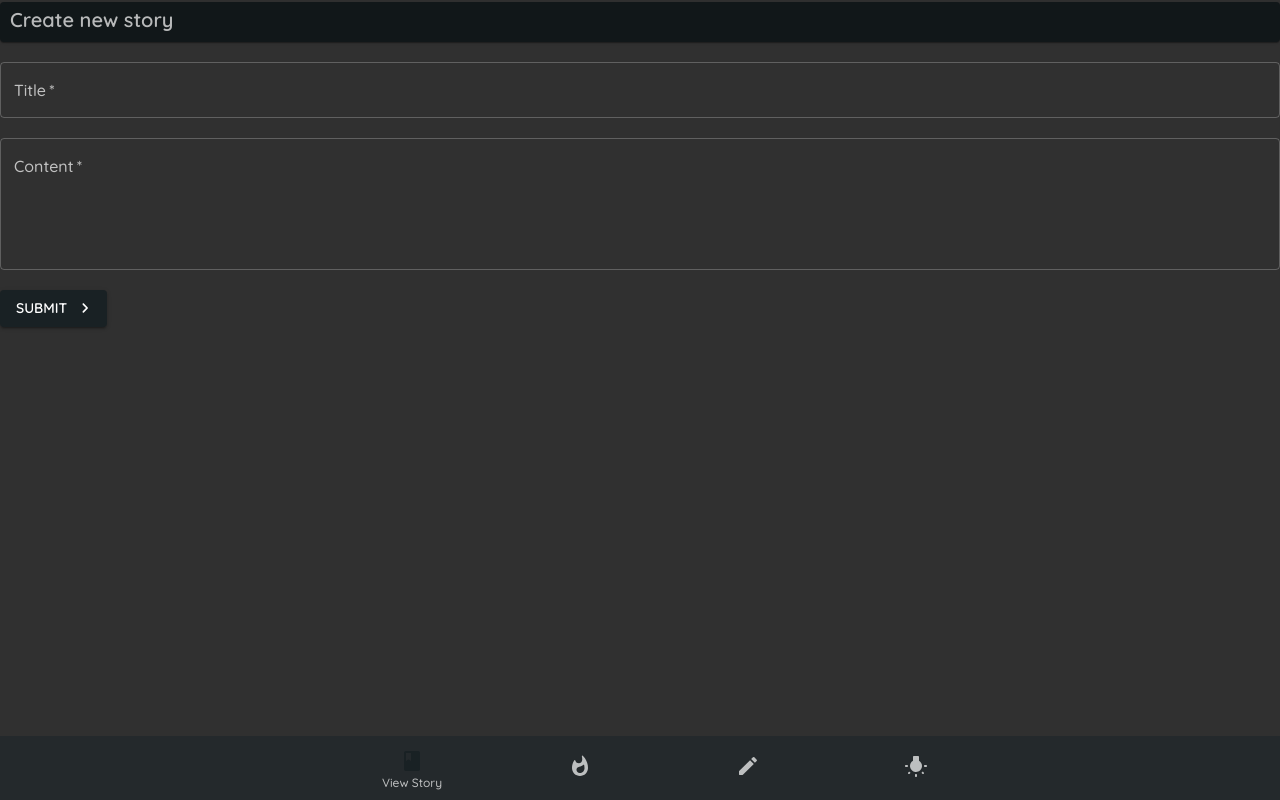
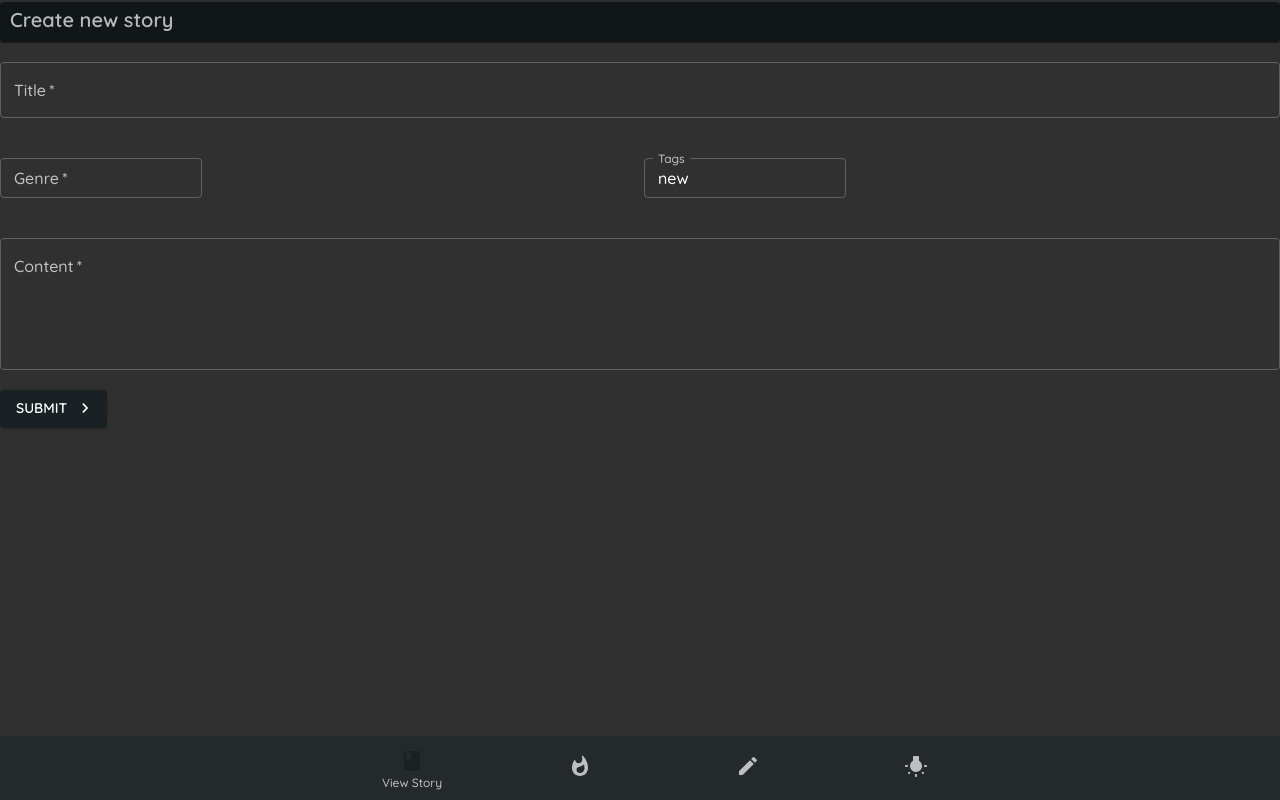
Before and after one commit to imran-mid/Hearth-Tale-v2, a React (Create React App) app: page / in a window 1280 px wide. Built offline with nearby package versions, Linux system fonts and the light colour scheme.

Commit message:
Added genre and tag form fields
As per Peter's request

```diff
--- a/src/pages/Create.js
+++ b/src/pages/Create.js
@@ -1,5 +1,5 @@
 import React, { useState } from 'react'
-import { makeStyles, Button, Container, Typography, Radio, Paper, useTheme } from '@material-ui/core'
+import { makeStyles, Button, Container, Typography, Radio, Paper, useTheme, Grid } from '@material-ui/core'
 import KeyboardArrowRightRoundedIcon from '@material-ui/icons/KeyboardArrowRightRounded'
 import { TextField } from '@material-ui/core';
 import { useHistory, useLocation } from 'react-router-dom';
@@ -30,18 +30,27 @@ export default function Create() {
   const [content, setContent] = useState('')
   const [titleError, setTitleError] = useState(false)
   const [contentError, setContentError] = useState(false)
-  const [genre, setGenre] = useState('thriller')
+  const [genre, setGenre] = useState('')
+  const [tag, setTag] = useState('new')
+  const [genreError, setGenreError] = useState(false)
+
+
 
   const handleSubmit = (e) => {
     e.preventDefault()
 
     setTitleError(false)
     setContentError(false)
+    setGenreError(false)
 
     console.log(location.state)
+    /**
+     * If there is a story Id, then we are adding a sequel.
+     */
     if (location.state != null) {
       const storyId = location.state.storyId
       const author = "Maggie Smith"
+
       if (content == '') {
         setContentError(true)
       }
@@ -60,7 +69,10 @@ export default function Create() {
       if (content == '') {
         setContentError(true)
       }
-      if (title && content) {
+      if (genre == '') {
+        setGenreError(true);
+      }
+      if (title && content && genre) {
         fetch('http://localhost:8000/story', {
           method: 'POST',
           headers: { "Content-type": "application/json" },
@@ -93,6 +105,33 @@ export default function Create() {
             error={titleError}
           />
         }
+        {!location.state &&
+          <Grid container spacing={1} direction="row" justifyContent="space-around" alignItems="center">
+            <Grid item xs={6}>
+              <TextField
+                onChange={(e) => setTitle(e.target.value)}
+                className={classes.field}
+                label="Genre"
+                size="small"
+                required
+                error={genreError}
+                margin="dense"
+                variant="outlined"
+              />
+            </Grid>
+            <Grid item xs={6}>
+              <TextField
+                onChange={(e) => setTitle(e.target.value)}
+                className={classes.field}
+                label="Tags"
+                size="small"
+                defaultValue={tag}
+                margin="dense"
+                variant="outlined"
+              />
+            </Grid>
+          </Grid>
+        }
         <TextField
           onChange={(e) => setContent(e.target.value)}
           className={classes.field}
```
